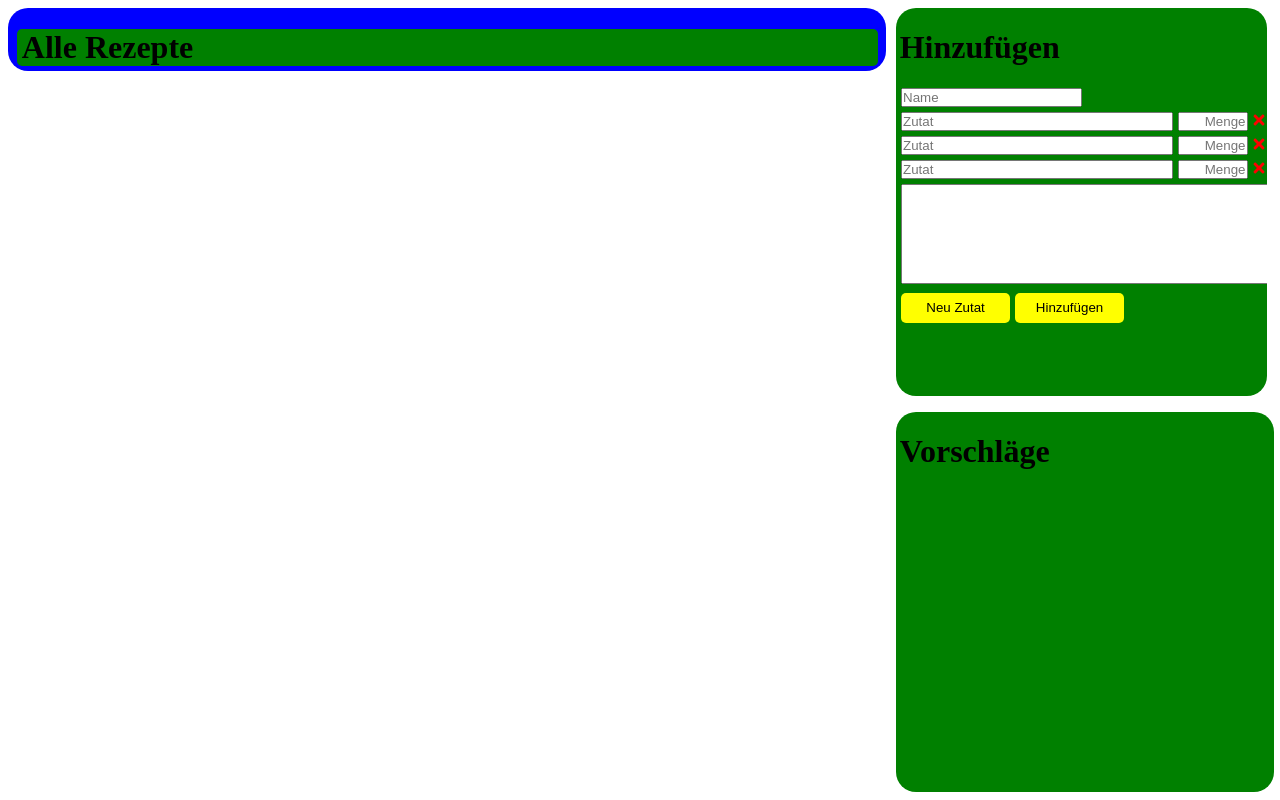
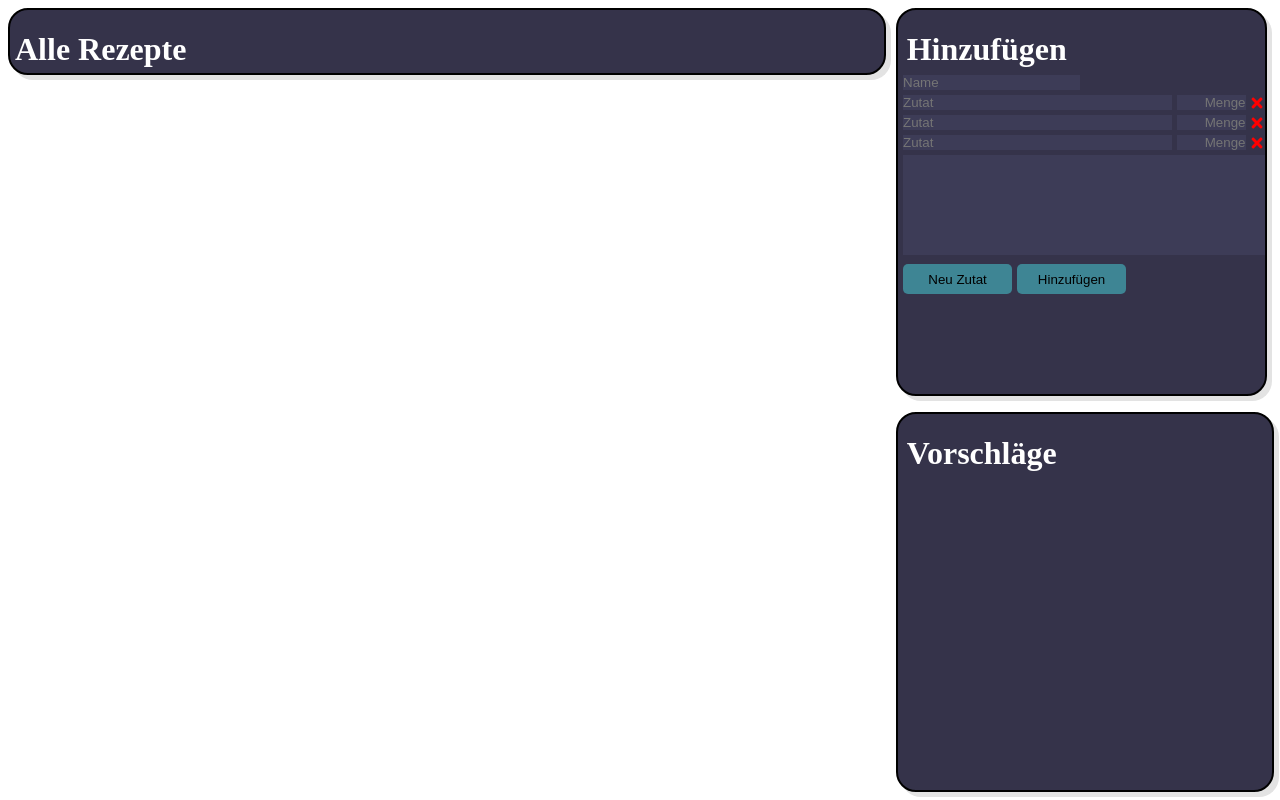
Before and after one commit to madswillem/recepieApp_Frontend, a React (Create React App) app: page / in a window 1280 px wide. Built offline with nearby package versions, Linux system fonts and the light colour scheme; no server answers.

Commit message:
redesign

```diff
--- a/src/App.css
+++ b/src/App.css
@@ -1,3 +1,7 @@
+body{
+  background-color: #FFFFFF;
+}
+
 * {
   box-sizing: border-box;
   margin: 0.2;
@@ -5,24 +9,28 @@
 }
 
 .recipes {
+  border: 2px solid black;
   display: inline-table;
   border-radius: 20px;
   position: relative;
   min-height: 98%;
   width: 69.5%;
-  background-color: blue;
   overflow: auto;
   margin: auto;
+  background-color: #35334a;
+  box-shadow: 5px 5px rgb(227, 227, 227);
 }
 
 .recomended {
+  border: 2px solid black;
+  box-shadow: 5px 5px rgb(227, 227, 227);
   border-radius: 20px;
   position: fixed;
   right: 0.5%;
   bottom: 1%;
   min-height: 47.5%;
   width: 29.5%;
-  background-color: green;
+  background-color: #35334a;
 }
 
 .recomended h1 {
@@ -31,6 +39,9 @@
 }
 
 .add {
+  border: 2px solid black;
+  box-shadow: 5px 5px rgb(227, 227, 227);
+  background-color: #35334a;
   border-radius: 20px;
   position: fixed;
   right: 1%;
@@ -39,7 +50,6 @@
   overflow-x: hidden;
   overflow-y: auto;
   width: 29%;
-  background-color: green;
 }
 
 .add h1 {
@@ -47,27 +57,21 @@
   left: 1%;
 }
 
-.RecipeHeader {
-  border-radius: 5px;
-  position: relative;
-  background-color: green;
-  width: 98%;
-  left: 1%;
-}
-
-.RecipeHeader h1 {
+.Header {
   margin-bottom: 5px;
   margin-left: 5px;
+  color: #FFFFFF;
 }
 
 .RecipeCard {
   border-radius: 5px;
   position: relative;
-  background-color: yellow;
+  background-color: #3e8594;
   width: 99%;
   height: 50px;
   margin-top: 10px;
   margin-left: 0.5%;
+  margin-bottom: 10px;
   cursor: pointer;
   outline: none;
   text-align: left;
@@ -105,12 +109,15 @@
 .add input {
   margin-bottom: 5px;
   margin-left: 5px;
+  background-color: #3d3c57;
+  border: none;
+  color: #FFFFFF;
 }
 
 .add button {
   margin-bottom: 5px;
   margin-left: 5px;
-  background-color: yellow;
+  background-color: #3e8594;
   border-radius: 5px;
   border: none;
   height: 30px;
@@ -120,6 +127,9 @@
 .add textarea {
   width: 523px;
   min-height: 100px;
+  background-color: #3d3c57;
+  border: none;
+  color: #FFFFFF;
 }
 
 .add button:hover {
--- a/src/components/RecipeCard.jsx
+++ b/src/components/RecipeCard.jsx
@@ -1,4 +1,6 @@
 const RecipeCard = ({ data }) => {
+    const click = (id) => {}
+
     return (
         <>
             {data.map((card) => <button key={card} id={card} className='RecipeCard' onClick={(e) => click(card)}>
--- a/src/components/Recipes.jsx
+++ b/src/components/Recipes.jsx
@@ -3,10 +3,8 @@ import RecipeCard from "./RecipeCard"
 const Recipes = ({data}) => {
     return (
         <div className='recipes'>
-            <div className='RecipeHeader'>
-                <h1 className='Header'>Alle Rezepte</h1>
-                <RecipeCard data={data}  />
-            </div>
+            <h1 className='Header'>Alle Rezepte</h1>
+            <RecipeCard data={data}  />
         </div>
     )
 }
```
